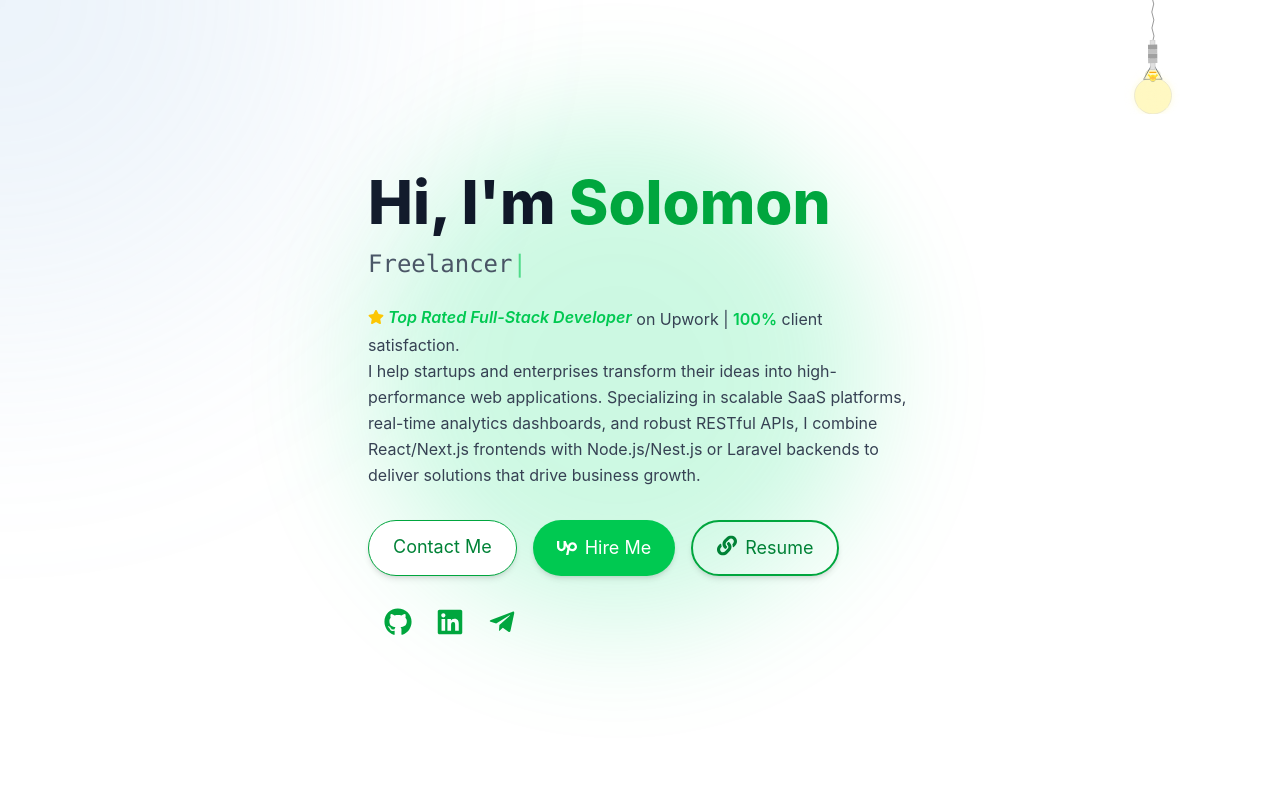
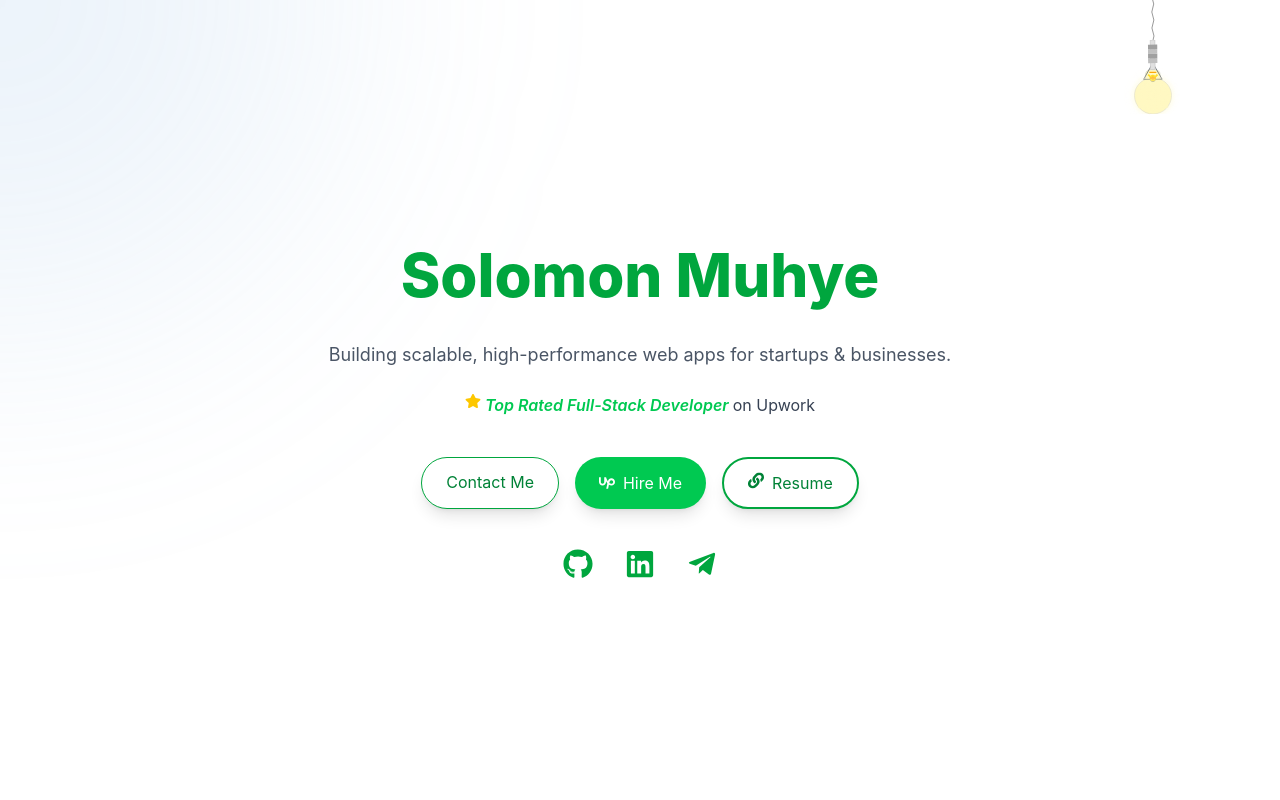
Before and after one commit to solomon-mh/solomon-muhye, a React (Vite) app: page / in a window 1280 px wide. Shown: the top 800 px of the page. Built offline with nearby package versions, Linux system fonts and the light colour scheme.

Commit message:
refactor Hero component to remove typing effect, simplify layout, and enhance readability

```diff
--- a/src/components/Hero.tsx
+++ b/src/components/Hero.tsx
@@ -1,7 +1,5 @@
-import { useEffect, useState } from "react";
 import { motion } from "framer-motion";
 import {
-  FaChevronDown,
   FaGithub,
   FaLink,
   FaLinkedin,
@@ -10,80 +8,31 @@
 } from "react-icons/fa";
 import { SiUpwork } from "react-icons/si";
 
-const texts = [
-  "Full Stack Developer",
-  "Freelancer",
-  "MERN stack & (Laravel + Vue)",
-];
-
-const TYPING_SPEED = 100;
-const DELETE_SPEED = 50;
-const DELAY = 2000;
-
 const Hero = () => {
-  const [displayText, setDisplayText] = useState("");
-  const [index, setIndex] = useState(0);
-  const [isDeleting, setIsDeleting] = useState(false);
-
-  useEffect(() => {
-    const current = texts[index % texts.length];
-    let timeout: ReturnType<typeof setTimeout>;
-
-    if (isDeleting) {
-      timeout = setTimeout(() => {
-        setDisplayText(current.substring(0, displayText.length - 1));
-      }, DELETE_SPEED);
-      if (displayText === "") {
-        setIsDeleting(false);
-        setIndex((prev) => (prev + 1) % texts.length);
-      }
-    } else {
-      timeout = setTimeout(() => {
-        setDisplayText(current.substring(0, displayText.length + 1));
-      }, TYPING_SPEED);
-      if (displayText === current) {
-        setTimeout(() => setIsDeleting(true), DELAY);
-      }
-    }
-
-    return () => clearTimeout(timeout);
-  }, [displayText, isDeleting, index]);
-
   return (
     <section
       id="hero"
-      className="relative min-h-screen flex flex-col justify-center lg:px-12"
+      className="relative min-h-screen flex flex-col items-center justify-center text-center overflow-hidden"
     >
-      {/* Animated Floating Background */}
-      <motion.div
-        className="absolute w-[500px] h-[500px] rounded-full bg-green-400 opacity-20 blur-3xl -z-10"
-        animate={{ y: [0, -30, 0] }}
-        transition={{ duration: 12, repeat: Infinity, ease: "easeInOut" }}
-      />
-
       {/* Name */}
       <motion.h1
         initial={{ opacity: 0, y: -40 }}
         animate={{ opacity: 1, y: 0 }}
         transition={{ duration: 1 }}
-        className="text-4xl md:text-6xl font-extrabold text-gray-900 dark:text-white leading-tight"
+        className="text-4xl md:text-6xl my-6 font-extrabold text-gray-900 dark:text-white"
       >
-        Hi, I'm{" "}
-        <span className="text-green-600 dark:text-green-500">Solomon</span>
+        <span className="text-green-600 dark:text-green-500">
+          Solomon Muhye
+        </span>
       </motion.h1>
-
-      {/* Typing Text */}
+      {/* Tagline */}
       <motion.p
-        key={displayText}
-        className="text-xl md:text-2xl font-mono text-gray-600 dark:text-gray-300 mt-2 h-8"
         initial={{ opacity: 0 }}
-        animate={{ opacity: 1 }}
-        transition={{ duration: 0.4 }}
+        whileInView={{ opacity: 1 }}
+        transition={{ delay: 0.3 }}
+        className="md:text-lg text-gray-600 dark:text-gray-300 mt-3"
       >
-        {displayText}
-        <span className="text-green-500 dark:text-green-300 animate-pulse">
-          |
-        </span>
+        Building scalable, high-performance web apps for startups & businesses.
       </motion.p>
 
       {/* Subtitle */}
@@ -91,33 +40,27 @@
         initial={{ opacity: 0, y: 10 }}
         animate={{ opacity: 1, y: 0 }}
         transition={{ delay: 1, duration: 1 }}
-        className="mt-6 text-gray-700 dark:text-gray-400 text-base md:text-l leading-relaxed"
+        className="mt-6 text-gray-700 dark:text-gray-400 text-base px-4 flex flex-col sm:flex-row items-center justify-center gap-1 text-center"
       >
-        <span className="text-green-500 italic font-semibold inline-flex items-center gap-1">
-          <FaStar className="text-yellow-400" /> Top Rated Full-Stack Developer
-        </span>{" "}
-        on Upwork |{" "}
-        <span className="text-green-500 font-semibold mb-2">100%</span> client
-        satisfaction.
-        <span>
-          <br />I help startups and enterprises transform their ideas into
-          high-performance web applications. Specializing in scalable SaaS
-          platforms, real-time analytics dashboards, and robust RESTful APIs, I
-          combine React/Next.js frontends with Node.js/Nest.js or Laravel
-          backends to deliver solutions that drive business growth.
+        <span className="flex flex-col sm:flex-row items-center gap-1 text-green-500 italic font-semibold">
+          <FaStar className="text-yellow-400 mb-2" />
+          Top Rated Full-Stack Developer
+        </span>
+        <span className="text-gray-700 dark:text-gray-400 font-normal">
+          on Upwork
         </span>
       </motion.p>
 
       {/* CTA Buttons */}
       <motion.div
-        className="flex flex-wrap gap-4 mt-8"
+        className="hidden lg:flex flex-wrap gap-4 mt-10"
         initial={{ opacity: 0, scale: 0.95 }}
         animate={{ opacity: 1, scale: 1 }}
         transition={{ delay: 1.3, duration: 0.6 }}
       >
         <a
           href="#contact"
-          className="bg-white dark:bg-gray-900 border border-green-600 text-green-700 dark:text-green-400 hover:bg-green-100 dark:hover:bg-gray-800 px-6 py-3 rounded-full shadow-md text-lg transition"
+          className="bg-white dark:bg-gray-900 border border-green-600 text-green-700 dark:text-green-400 hover:bg-green-100 dark:hover:bg-gray-800 px-6 py-3 rounded-full shadow-lg transition text-sm md:text-base"
         >
           Contact Me
         </a>
@@ -125,14 +68,14 @@
           href="https://www.upwork.com/freelancers/~01055c6673bf8711c5?mp_source=share"
           target="_blank"
           rel="noopener noreferrer"
-          className="flex items-center gap-2 bg-green-500 hover:bg-green-600 text-white px-6 py-3 rounded-full shadow-md text-lg transition"
+          className="flex items-center gap-2 bg-green-500 hover:bg-green-600 text-white px-6 py-3 rounded-full shadow-lg transition text-sm md:text-base"
         >
-          <SiUpwork size={20} /> Hire Me
+          <SiUpwork size={16} /> Hire Me
         </a>
         <motion.a
           href="https://flowcv.com/resume/4s26k4fimci0"
           target="_blank"
-          className="flex items-center gap-2 bg-transparent border-2 border-green-600 text-green-700 dark:text-green-400 hover:bg-green-50 dark:hover:bg-gray-800 px-6 py-3 rounded-full shadow-md text-lg transition"
+          className="flex items-center gap-2 bg-transparent border-2 border-green-600 text-green-700 dark:text-green-400 hover:bg-green-50 dark:hover:bg-gray-800 px-6 py-3 rounded-full shadow-lg transition text-sm md:text-base"
           initial={{ opacity: 0, x: 20 }}
           animate={{ opacity: 1, x: 0 }}
           transition={{ delay: 1.5, duration: 0.6 }}
@@ -148,7 +91,7 @@
               transition: { repeat: Infinity, duration: 2 },
             }}
           >
-            <FaLink size={20} />
+            <FaLink size={16} />
           </motion.span>
           Resume
         </motion.a>
@@ -156,7 +99,7 @@
 
       {/* Social Icons */}
       <motion.div
-        className="flex gap-6 px-4 mt-8 text-green-600 dark:text-green-400"
+        className="flex gap-8 px-4 mt-10 text-green-600 dark:text-green-400"
         initial={{ opacity: 0, y: 10 }}
         animate={{ opacity: 1, y: 0 }}
         transition={{ delay: 1.6, duration: 0.6 }}
@@ -168,7 +111,7 @@
           className="hover:scale-125 transition-transform"
           title="GitHub"
         >
-          <FaGithub size={28} />
+          <FaGithub size={30} />
         </a>
         <a
           href="https://linkedin.com/in/solomonmuhye"
@@ -177,7 +120,7 @@
           className="hover:scale-125 transition-transform"
           title="LinkedIn"
         >
-          <FaLinkedin size={28} />
+          <FaLinkedin size={30} />
         </a>
         <a
           href="https://t.me/Solomonmh"
@@ -186,23 +129,8 @@
           className="hover:scale-125 transition-transform"
           title="Telegram"
         >
-          <FaTelegramPlane size={28} />
+          <FaTelegramPlane size={30} />
         </a>
-      </motion.div>
-
-      {/* Scroll Indicator */}
-      <motion.div
-        initial={{ opacity: 0, y: -10 }}
-        animate={{ opacity: 1, y: 10 }}
-        transition={{
-          delay: 2,
-          duration: 1.2,
-          repeat: Infinity,
-          repeatType: "reverse",
-        }}
-        className="absolute bottom-12 left-1/2 lg:hidden text-green-600 dark:text-green-400"
-      >
-        <FaChevronDown size={28} />
       </motion.div>
     </section>
   );
```
